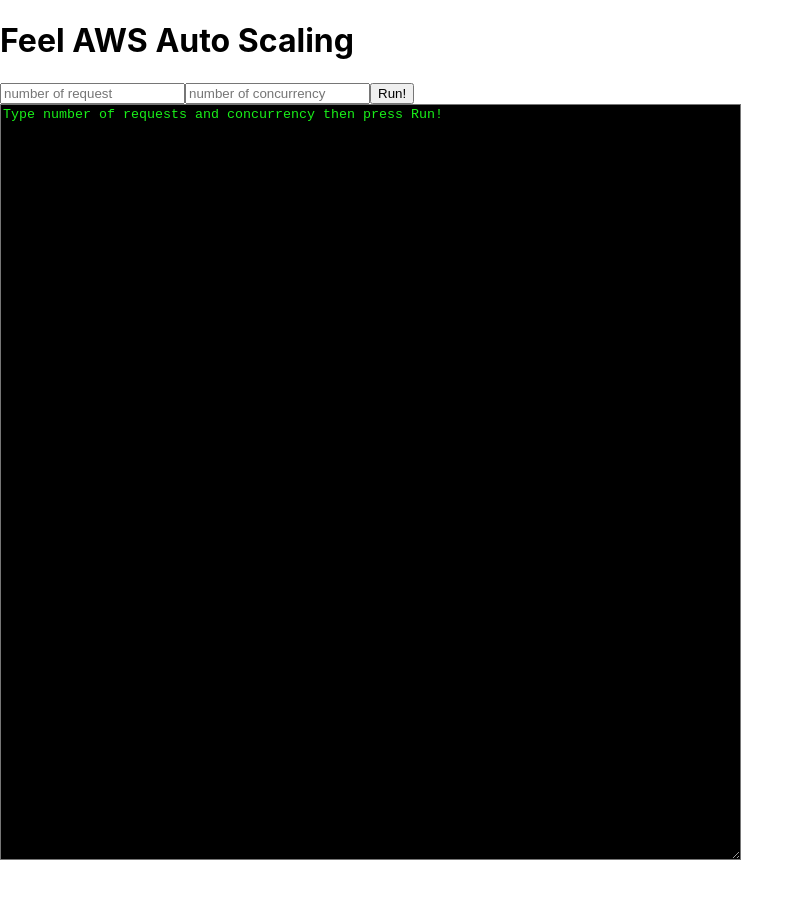
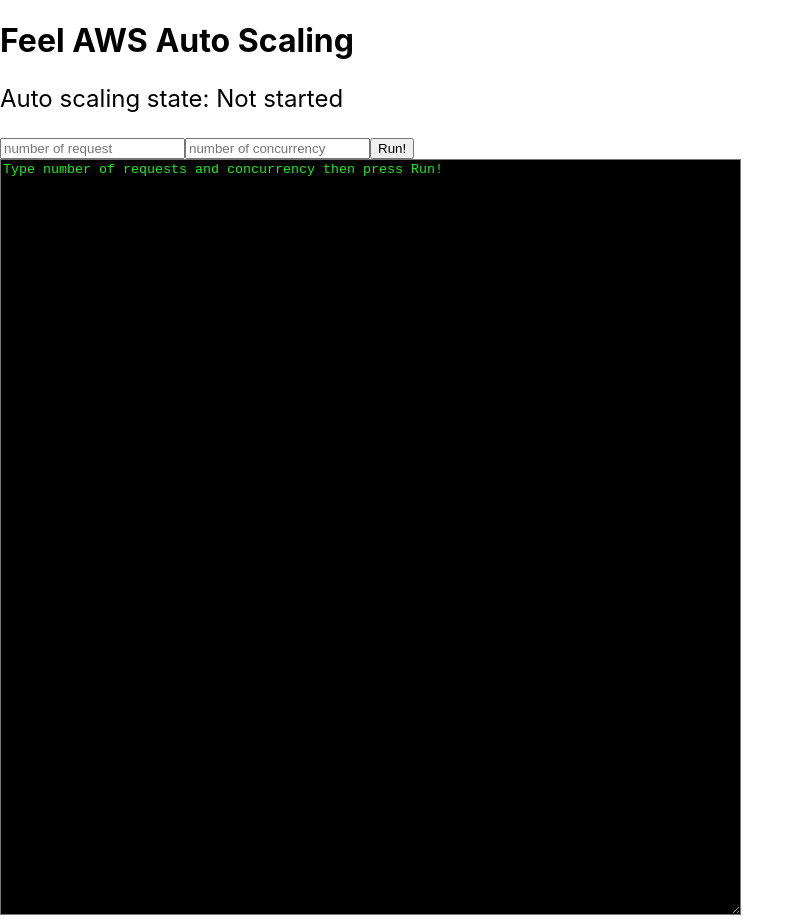
Before and after one commit to st81/feel-aws-auto-scaling, a React (Create React App) app: page / in a window 1280 px wide. Shown: the whole page, without its empty margins (0-804 px from the left). Before the commit the page ends 864 px from the top, so only its background shows below. Built offline with nearby package versions, Linux system fonts and the light colour scheme; no server answers.

Commit message:
Add mock of displaying auto scaling state

```diff
--- a/src/App.js
+++ b/src/App.js
@@ -1,11 +1,13 @@
 import './App.css';
 import Header from './Header'
 import ExecuteAb from './ExecuteAb'
+import DisplayAutoScalingState from './DisplayAutoScalingState'
 
 function App() {
     return (
         <div>
             <Header />
+            <DisplayAutoScalingState autoScalingState={'Not started'} />
             <ExecuteAb />
         </div>
     );
--- /dev/null
+++ b/src/DisplayAutoScalingState.css
@@ -0,0 +1,3 @@
+.auto-scaling-state {
+    font-size: 24px;
+}
--- /dev/null
+++ b/src/DisplayAutoScalingState.js
@@ -0,0 +1,11 @@
+import './DisplayAutoScalingState.css'
+
+function DisplayAutoScalingState(props) {
+    return (
+        <div>
+            <p className="auto-scaling-state">Auto scaling state: {props.autoScalingState}</p>
+        </div>
+    )
+}
+
+export default DisplayAutoScalingState
```
Also changed, not shown: 1 other file (tests, documents, lock files or other folders).
